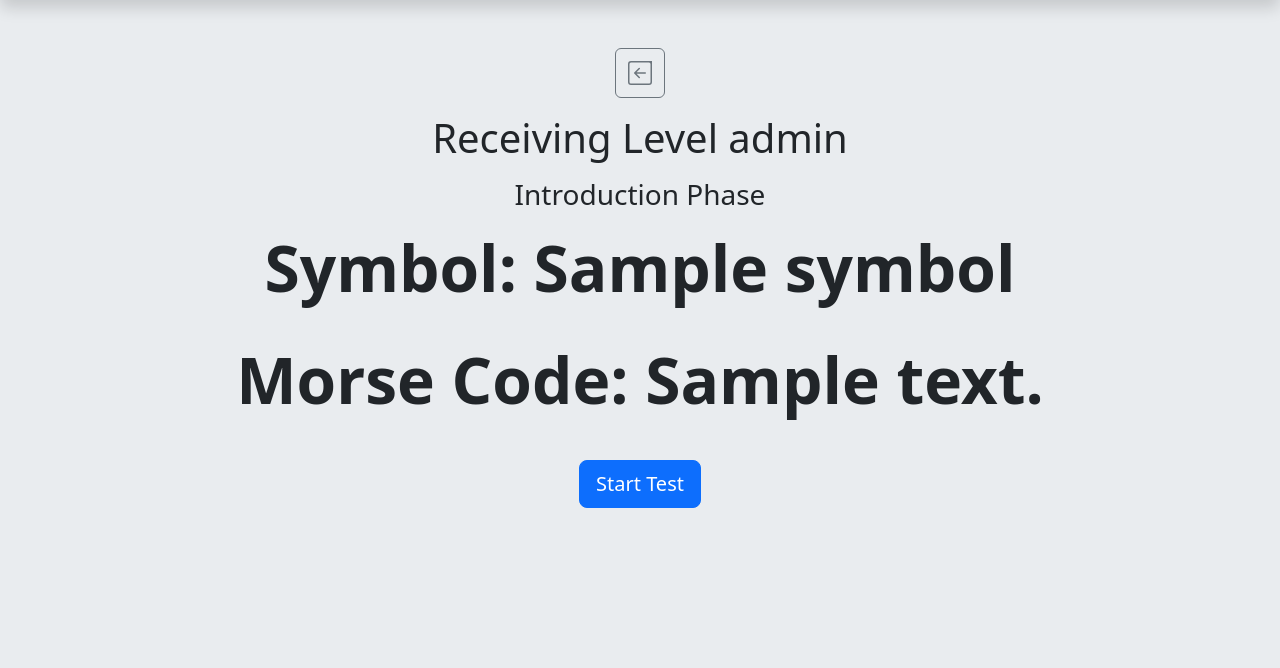
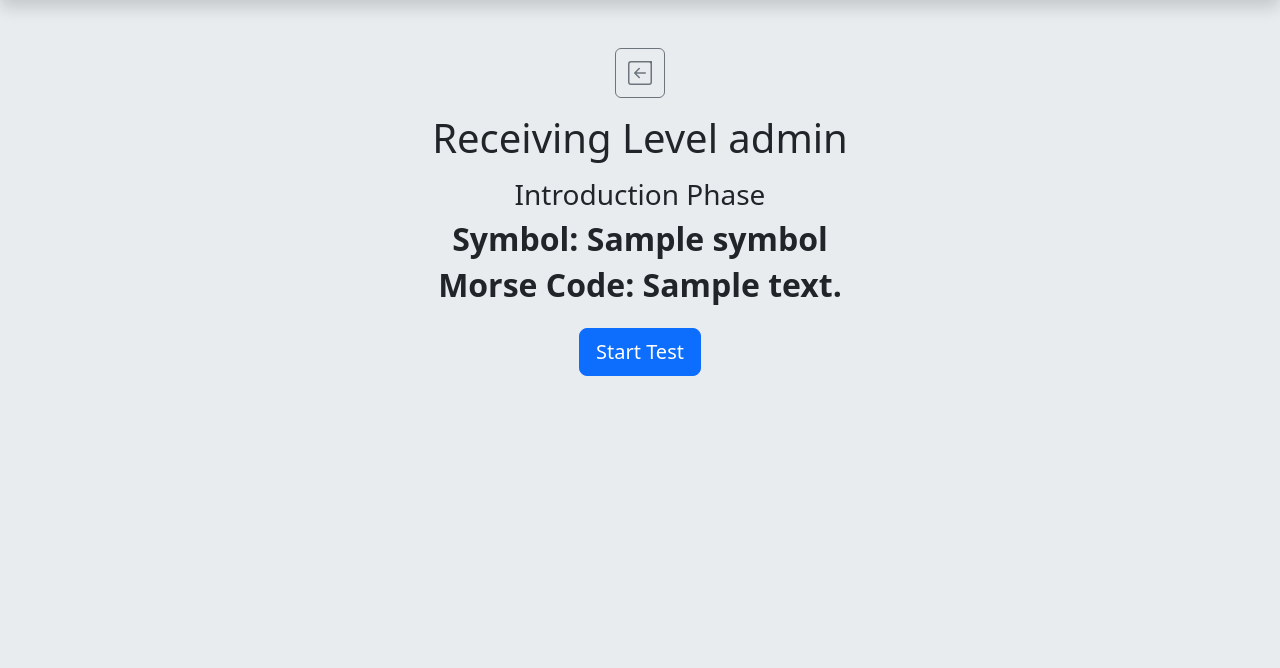
Before and after one commit to AksiLipe/project_practice, a Django app: template Practice/DuoCypher/templates/receiving_level.html in a window 1280 px wide. Shown: the part 72-740 px from the top of the page. Run offline with Django 5.2, Linux system fonts and the light colour scheme; the template is opened without the code that fills it: most values are stand-ins (such as "Sample title", 1, 10 or a date in 2020).

Commit message:
Fixed receiving_level.html huge introduction phase

```diff
--- a/Practice/DuoCypher/templates/receiving_level.html
+++ b/Practice/DuoCypher/templates/receiving_level.html
@@ -10,7 +10,7 @@
           integrity="sha384-QWTKZyjpPEjISv5WaRU9OFeRpok6YctnYmDr5pNlyT2bRjXh0JMhjY6hW+ALEwIH" crossorigin="anonymous">
     <style>
         .morse-code {
-            font-size: 4rem;
+            font-size: 2rem;
             font-weight: bold;
         }
 
@@ -23,7 +23,7 @@
             flex-direction: column;
             align-items: center;
             justify-content: flex-start;
-            min-height: 80vh; /* Adjust the minimum height as needed */
+            min-height: 80vh;
         }
 
         .center-content > * {
@@ -51,8 +51,8 @@
         <div class="mb-4">
             <h3>Introduction Phase</h3>
             {% for symbol in introduction_symbols %}
-                <p class="morse-code">Symbol: {{ symbol.symbol }}</p>
-                <p class="morse-code">Morse Code: {{ symbol.answer }}</p>
+                <h3 class="morse-code">Symbol: {{ symbol.symbol }}</h3>
+                <h3 class="morse-code">Morse Code: {{ symbol.answer }}</h3>
             {% endfor %}
             <form method="post">
                 {% csrf_token %}
```
